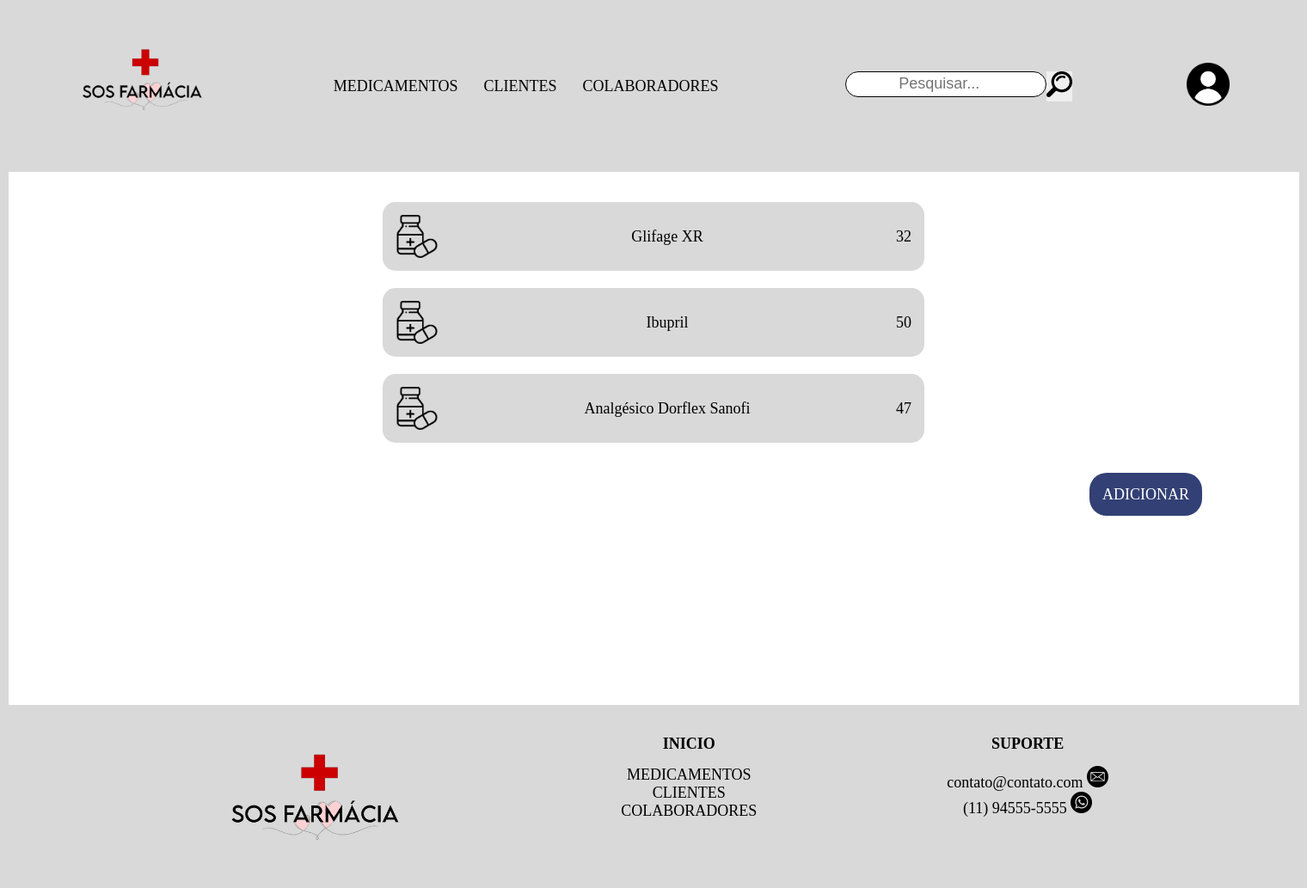
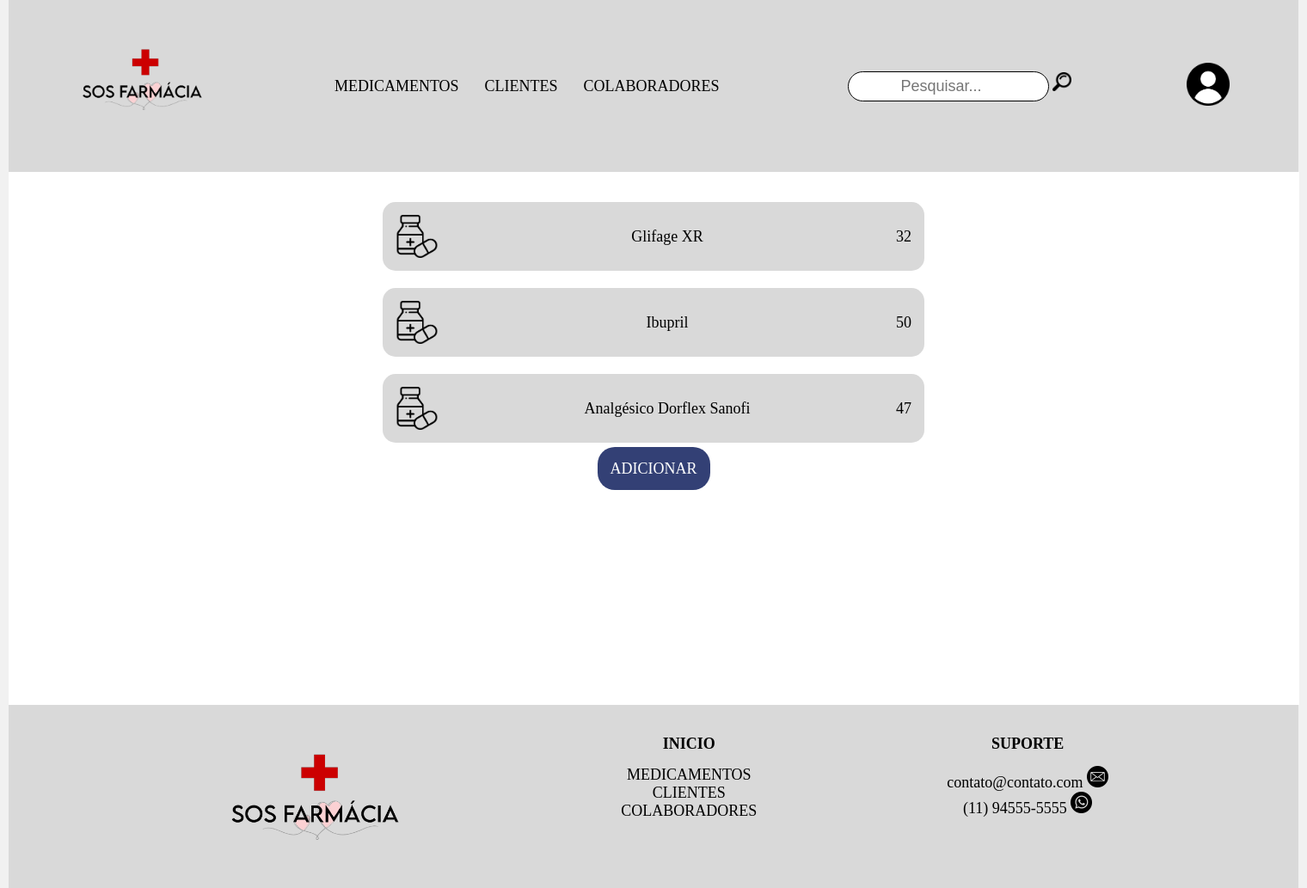
Before and after one commit to Dodoh04/tcc2.1, a PHP site: page /medicamentos.php in a window 1520 px wide. Shown: the whole page at 86% size. Run offline with PHP 8.4, Linux system fonts and the light colour scheme; a user stored in the database is signed in; data comes from the database, SQL or seed files in the repository.

Commit message:
alteraçoes realizadas, faltando: alteração de clientes e funcionarios e medicamentos

```diff
--- a/tcc2.1/View/cadMedicamento.php
+++ b/tcc2.1/View/cadMedicamento.php
@@ -23,7 +23,7 @@
 <div class="card">
     <div class="conteudo">
         <img src="img/iconMedi.png" alt="">
-        <a href="#"><?php echo $dados['NomeProd']; ?></a>
+        <a href="criarproduto.php?id=<?php echo $dados['IdProduto'] ?>"><?php echo $dados['NomeProd']; ?></a>
         <p><?php echo $dados['QtndProd']; ?></p>
     </div>
 </div>
@@ -41,5 +41,5 @@
     </div>
 
 -->
-<div class="btnADD"><a href="criarProduto.php" class="botaoADD">ADICIONAR</a></div>
+<a href="criarProduto.php" class="botaoADD">ADICIONAR</a>
 </div>
--- a/tcc2.1/View/menu.php
+++ b/tcc2.1/View/menu.php
@@ -9,11 +9,13 @@
             </ul>
         </nav>
         <div class="search">
-            <input type="search" placeholder="Pesquisar...">
+        <form method="POST">
+            <input type="search" placeholder="Pesquisar..." name="pesquisa" >
 
-                    <button href="">
-                        <img src="img/lupa.png" alt="">
-                    </button>
+                <button type="submit" name="btnCadastrar">
+                    <img src="img/lupa.png" alt="">
+                </button>
+            </form>
 
             </div>
         <div class="imgUser">
--- /dev/null
+++ b/tcc2.1/action_php/confereSessao.php
@@ -0,0 +1,11 @@
+<?php
+
+    session_start();
+
+
+if($_SESSION['nome'] == NULL){
+    include_once "encerraSession.php";
+
+}else{
+    include_once "action_php/conexao_bd.php";
+}
--- a/tcc2.1/action_php/session.php
+++ /dev/null
@@ -1,6 +0,0 @@
-<?php
-session_start();
-
-$_SESSION['cpf'] = $dados['cpf'];
-$_SESSION['nome'] = $dados['nome'];
-$_SESSION['acesso'] = $dados['nivelAcess'];
--- a/tcc2.1/alteraSenha.php
+++ b/tcc2.1/alteraSenha.php
@@ -1,4 +1,5 @@
 <?php
+ include_once "action_php/confereSessao.php";
 
     include_once "View/head.php";
 
--- a/tcc2.1/apresentaPerfil.php
+++ b/tcc2.1/apresentaPerfil.php
@@ -1,5 +1,5 @@
 <?php
-
+    include_once "action_php/confereSessao.php";
     include_once "View/head.php";
 
     include_once "View/menuSemPesquisa.php";
--- a/tcc2.1/clientes.php
+++ b/tcc2.1/clientes.php
@@ -1,5 +1,5 @@
 <?php
-
+     include_once "action_php/confereSessao.php";
     include_once "View/head.php";
     include_once "View/menu.php";
 
--- a/tcc2.1/colaboradores.php
+++ b/tcc2.1/colaboradores.php
@@ -1,5 +1,5 @@
 <?php
-
+     include_once "action_php/confereSessao.php";
     include_once "View/head.php";
     include_once "View/menu.php";
 
--- a/tcc2.1/criarFuncionario.php
+++ b/tcc2.1/criarFuncionario.php
@@ -1,4 +1,5 @@
 <?php
+     include_once "action_php/confereSessao.php";
 
     include_once "View/head.php";
     include_once "View/menuSemPesquisa.php";
--- a/tcc2.1/criarProduto.php
+++ b/tcc2.1/criarProduto.php
@@ -1,5 +1,5 @@
 <?php
-
+    include_once "action_php/confereSessao.php";
     include_once "View/head.php";
     include_once "View/menuSemPesquisa.php";
 
--- a/tcc2.1/css/style.css
+++ b/tcc2.1/css/style.css
@@ -10,14 +10,21 @@
 }
 
 * body{
-    background: #D9D9D9;
+    background: #f1f1f1;
 }
 * input{
     border-radius: 20px;
+    border: solid 0.3px;
+    height: 35px;
 }
 
 * button{
     border: 0;
+    margin: 0;
+}
+
+* form{
+    margin: 0;
 }
 
 .corpo{
@@ -127,14 +134,21 @@
 }
 .search{
     display: flex;
+
 }
 .search input{
-    height: 30px;
-    border-radius: 20px;
-    border: solid 0.5px;
+
+
+
+}
+.search button{
+    background-image: url("../img/lupa.png");
+    background-color: #D9D9D9;
+    height: 25px;
+    padding: 0;
 }
 .search img{
-    width: 30px;
+    height: 22px;
 }
 .nav ul{
     display: flex;
@@ -171,18 +185,27 @@
     width: 50px;
     height: 50px;
 }
-.btnADD{
-    margin-top: 50px;
-    margin-left: 80%;
-
+.btns{
+    width: ;
+    background: ;
+    margin-left: ;
 }
 .botaoADD{
     color:#fff;
     background: #334075;
     padding: 15px;
     border-radius: 20px;
+    margin-top: 20px;
     margin: 30px;
 }
+.botaoSairSessao{
+    color:#fff;
+    background: #F2294E;
+    padding: 15px;
+    border-radius: 20px;
+    margin: 30px;
+}
+
 
 /* formulario de criação */
 div.formsCriar{
@@ -210,10 +233,10 @@
 input[type="password"],
 input[type="date"]{
     width: 45%;
-    height: 40px;
+
     margin: 10px;
     margin-bottom: 20px;
-    border-radius: 20px;
+
 }
 div.divs input[type="radio"]{
     margin-left: 50px;
--- a/tcc2.1/index.php
+++ b/tcc2.1/index.php
@@ -1,5 +1,7 @@
 <?php
+    session_start();
 
+    session_destroy();
 
     include_once "View/head.php";
 
--- a/tcc2.1/medicamentos.php
+++ b/tcc2.1/medicamentos.php
@@ -1,5 +1,6 @@
 <?php
 
+    include_once "action_php/confereSessao.php";
     include_once "View/head.php";
     include_once "View/menu.php";
 
```
Also changed, not shown: tcc2.1/View/cadCliente.php (+11 -14 lines), tcc2.1/View/formsMedi.php (+7 -2 lines), tcc2.1/View/perfil.php (+4 -4 lines), tcc2.1/action_php/criar_produto.php (+20 -0 lines), tcc2.1/action_php/encerraSession.php (added, +10 -0 lines).
